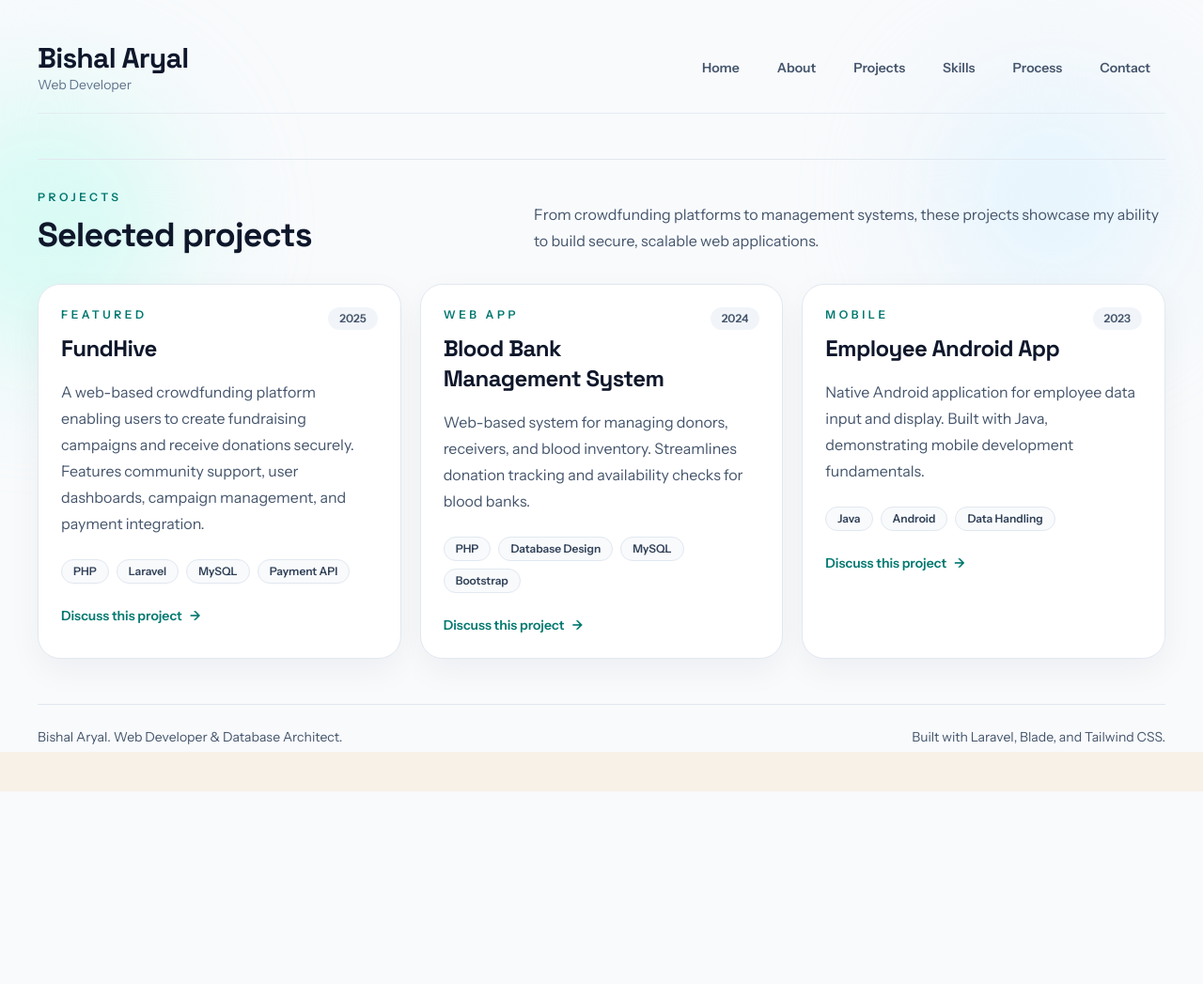
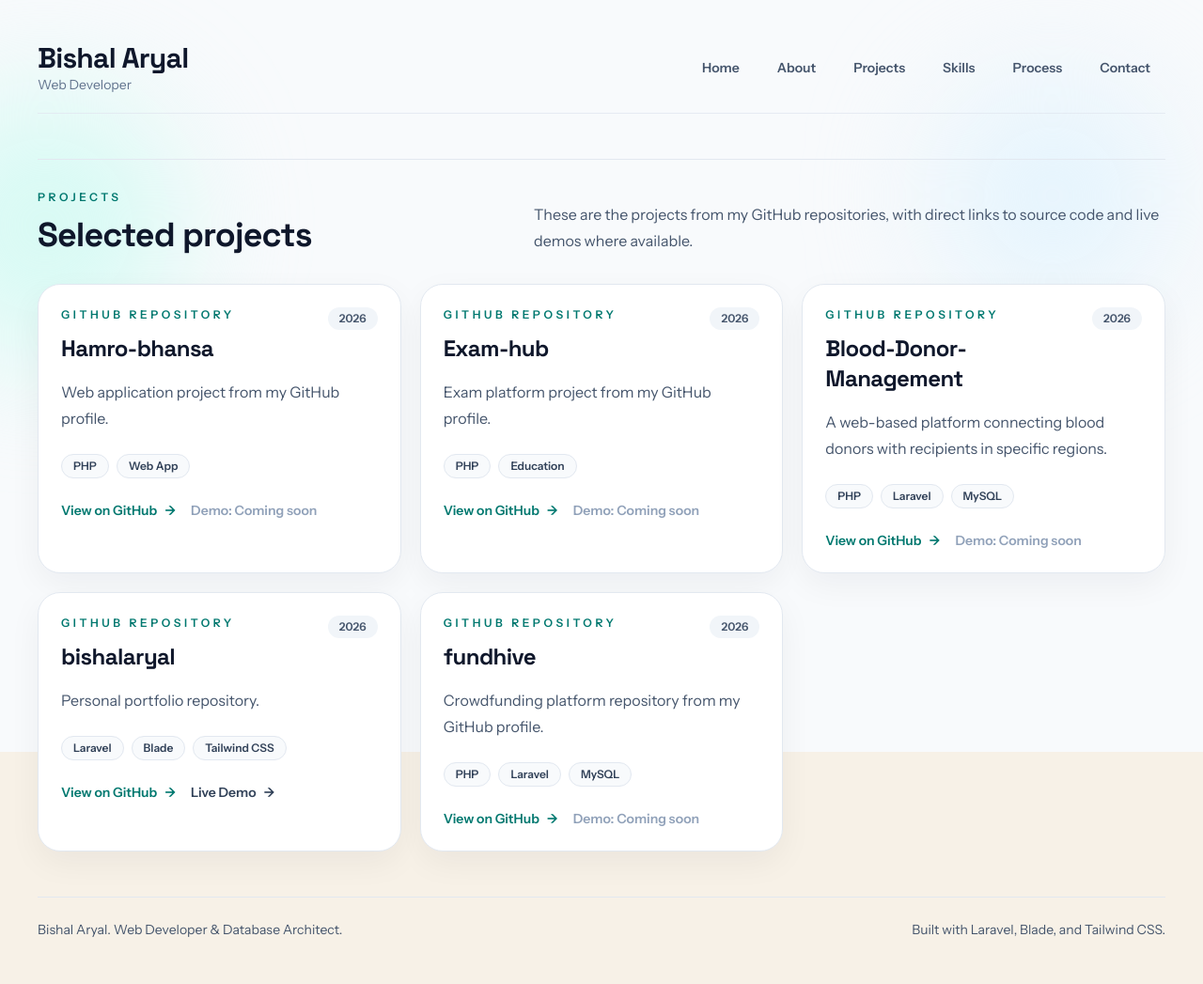
Before and after one commit to Bishal10000/bishalaryal, a Laravel app: page /projects in a window 1280 px wide. Shown: the whole page at 94% size. Before the commit the page ends 842 px from the top, so only its background shows below. Run offline with Laravel 12, Linux system fonts and the light colour scheme; style sheets or scripts are compiled from the project's sources.

Commit message:
Update projects page with GitHub repositories and demo links

```diff
--- a/resources/views/projects.blade.php
+++ b/resources/views/projects.blade.php
@@ -6,25 +6,49 @@
 @php
     $projects = [
         [
-            'tag' => 'Featured',
-            'title' => 'FundHive',
-            'description' => 'A web-based crowdfunding platform enabling users to create fundraising campaigns and receive donations securely. Features community support, user dashboards, campaign management, and payment integration.',
-            'skills' => ['PHP', 'Laravel', 'MySQL', 'Payment API'],
-            'year' => '2025',
+            'tag' => 'GitHub Repository',
+            'title' => 'Hamro-bhansa',
+            'description' => 'Web application project from my GitHub profile.',
+            'skills' => ['PHP', 'Web App'],
+            'year' => '2026',
+            'github_url' => 'https://github.com/Bishal10000/Hamro-bhansa',
+            'demo_url' => null,
         ],
         [
-            'tag' => 'Web App',
-            'title' => 'Blood Bank Management System',
-            'description' => 'Web-based system for managing donors, receivers, and blood inventory. Streamlines donation tracking and availability checks for blood banks.',
-            'skills' => ['PHP', 'Database Design', 'MySQL', 'Bootstrap'],
-            'year' => '2024',
+            'tag' => 'GitHub Repository',
+            'title' => 'Exam-hub',
+            'description' => 'Exam platform project from my GitHub profile.',
+            'skills' => ['PHP', 'Education'],
+            'year' => '2026',
+            'github_url' => 'https://github.com/Bishal10000/Exam-hub',
+            'demo_url' => null,
         ],
         [
-            'tag' => 'Mobile',
-            'title' => 'Employee Android App',
-            'description' => 'Native Android application for employee data input and display. Built with Java, demonstrating mobile development fundamentals.',
-            'skills' => ['Java', 'Android', 'Data Handling'],
-            'year' => '2023',
+            'tag' => 'GitHub Repository',
+            'title' => 'Blood-Donor-Management',
+            'description' => 'A web-based platform connecting blood donors with recipients in specific regions.',
+            'skills' => ['PHP', 'Laravel', 'MySQL'],
+            'year' => '2026',
+            'github_url' => 'https://github.com/Bishal10000/Blood-Donor-Management',
+            'demo_url' => null,
+        ],
+        [
+            'tag' => 'GitHub Repository',
+            'title' => 'bishalaryal',
+            'description' => 'Personal portfolio repository.',
+            'skills' => ['Laravel', 'Blade', 'Tailwind CSS'],
+            'year' => '2026',
+            'github_url' => 'https://github.com/Bishal10000/bishalaryal',
+            'demo_url' => 'https://bishal10.com.np',
+        ],
+        [
+            'tag' => 'GitHub Repository',
+            'title' => 'fundhive',
+            'description' => 'Crowdfunding platform repository from my GitHub profile.',
+            'skills' => ['PHP', 'Laravel', 'MySQL'],
+            'year' => '2026',
+            'github_url' => 'https://github.com/Bishal10000/fundhive',
+            'demo_url' => null,
         ],
     ];
 @endphp
@@ -36,7 +60,7 @@
             <h1 class="mt-3 font-display text-3xl font-semibold tracking-tight text-slate-900 sm:text-4xl">Selected projects</h1>
         </div>
         <p class="max-w-2xl text-base leading-7 text-slate-600">
-            From crowdfunding platforms to management systems, these projects showcase my ability to build secure, scalable web applications.
+            These are the projects from my GitHub repositories, with direct links to source code and live demos where available.
         </p>
     </div>
 
@@ -64,10 +88,21 @@
                     @endforeach
                 </div>
 
-                <a href="/contact" class="mt-6 inline-flex items-center gap-2 text-sm font-semibold text-teal-700 transition group-hover:text-teal-800">
-                    Discuss this project
-                    <span aria-hidden="true">-></span>
-                </a>
+                <div class="mt-6 flex items-center gap-4">
+                    <a href="{{ $project['github_url'] }}" target="_blank" rel="noopener noreferrer" class="inline-flex items-center gap-2 text-sm font-semibold text-teal-700 transition group-hover:text-teal-800">
+                        View on GitHub
+                        <span aria-hidden="true">-></span>
+                    </a>
+
+                    @if (!empty($project['demo_url']))
+                        <a href="{{ $project['demo_url'] }}" target="_blank" rel="noopener noreferrer" class="inline-flex items-center gap-2 text-sm font-semibold text-slate-700 transition group-hover:text-slate-900">
+                            Live Demo
+                            <span aria-hidden="true">-></span>
+                        </a>
+                    @else
+                        <span class="text-sm font-semibold text-slate-400">Demo: Coming soon</span>
+                    @endif
+                </div>
             </article>
         @endforeach
     </div>
```
